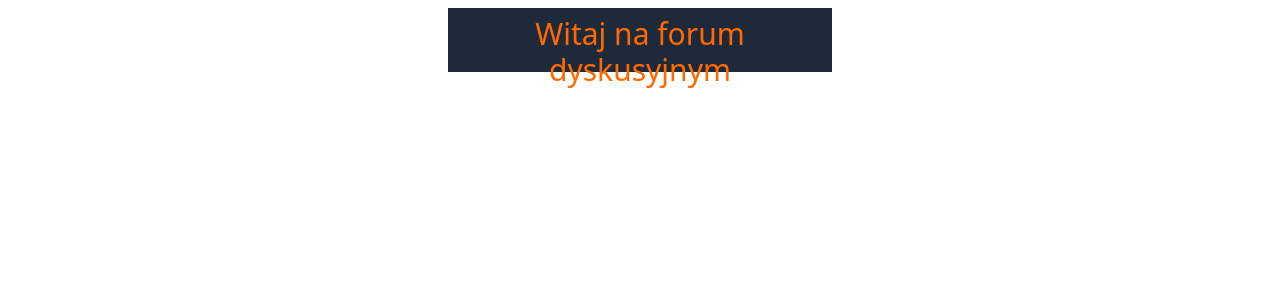
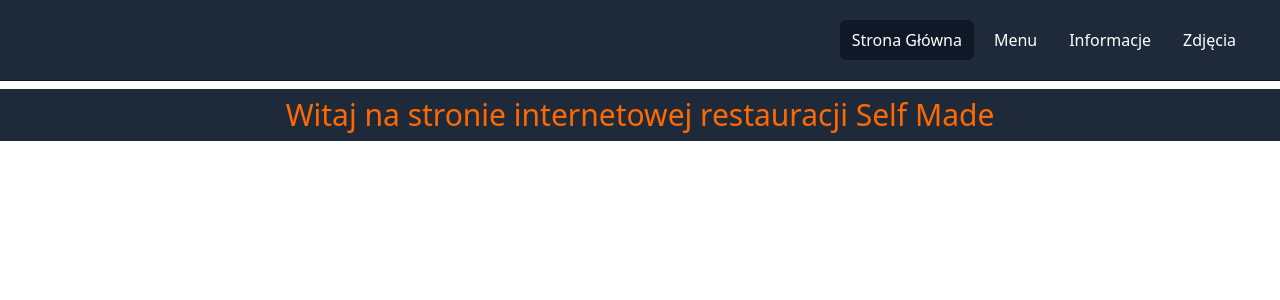
Before and after one commit to 949fg5qnhc-prog/Restauracja, a Vue app: page / in a window 1280 px wide. Shown: the top 300 px of the page. Built offline with nearby package versions, Linux system fonts and the light colour scheme.

Commit message:
mostly completed navbar started on main page

```diff
--- a/src/MainHeader.vue
+++ b/src/MainHeader.vue
@@ -1,8 +1,10 @@
 <script setup>
+import Navbar from './Navbar.vue';
 </script>
 
 <template>
-    <div class="mx-auto my-0 py-0 bg-gray-800 w-96 h-16">
-        <h1 class="text-bold text-3xl text-orange-500 text-center p-2 mt-2">Witaj na forum dyskusyjnym</h1>
+    <Navbar />
+    <div class="mx-auto my-0 py-0 bg-gray-800 w-auto h-auto">
+        <h1 class="text-bold text-3xl text-orange-500 text-center p-2 mt-2">Witaj na stronie internetowej restauracji Self Made</h1>
     </div>
 </template>
--- a/src/Navbar.vue
+++ b/src/Navbar.vue
@@ -1,6 +1,35 @@
 <script setup>
+import {useRoute, useRouter, RouterLink} from 'vue-router'
+
+const isActiveLink = (routePath) => {
+  const route = useRoute();
+  return route.path === routePath;
+}
 </script>
 
 <template>
-    <nav class="bg-gray-800 grid grid-cols-3"></nav>
+    <nav class="bg-gray-800 border-b border-gray-900">
+        <div class="mx-auto max-w-7xl px-2 sm:px-6 lg:px-8">
+            <div class="flex h-20 items-center justify-between">
+                <div class="flex flex-1 items-right justify-right md:items-stretch md:justify-start">
+                    <div class="md:ml-auto">
+                        <div class="flex space-x-2">
+                            <RouterLink to="/" :class="[isActiveLink('/') ? 'bg-gray-900' : 'hover:bg-gray-900 hover:text-white', 'text-white', 'px-3', 'py-2', 'rounded-md']">
+                                Strona Główna
+                            </RouterLink>
+                            <RouterLink to="/menu" :class="[isActiveLink('/menu') ? 'bg-gray-900' : 'hover:bg-gray-900 hover:text-white', 'text-white', 'px-3', 'py-2', 'rounded-md']">
+                                Menu
+                            </RouterLink>
+                            <RouterLink to="/about" :class="[isActiveLink('/about') ? 'bg-gray-900' : 'hover:bg-gray-900 hover:text-white', 'text-white', 'px-3', 'py-2', 'rounded-md']">
+                                Informacje
+                            </RouterLink>
+                            <RouterLink to="/pictures" :class="[isActiveLink('/pictures') ? 'bg-gray-900' : 'hover:bg-gray-900 hover:text-white', 'text-white', 'px-3', 'py-2', 'rounded-md']">
+                                Zdjęcia
+                            </RouterLink>
+                        </div>
+                    </div>
+                </div>
+            </div>
+        </div>
+    </nav>
 </template>
--- /dev/null
+++ b/src/Views/MainPageView.vue
@@ -0,0 +1,6 @@
+<script setup>
+</script>
+
+<template>
+
+</template>
```
